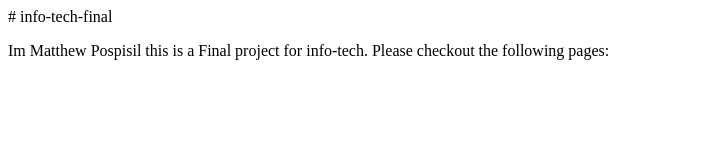
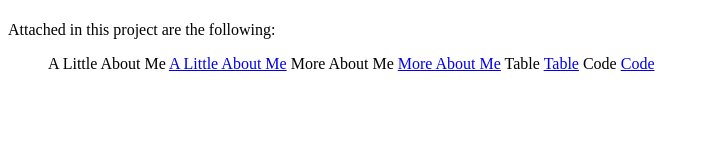
Before and after one commit to mdp1983/info-tech-final, a plain HTML site: page index.html in a window 1280 px wide. Shown: the whole page, without its empty margins (0-709 px from the left). Drawn offline with Linux system fonts and the light colour scheme.

Commit message:
Update index.html

```diff
--- a/index.html
+++ b/index.html
@@ -1,2 +1,17 @@
-# info-tech-final
-<p> Im Matthew Pospisil this is a Final project for info-tech.  Please checkout the following pages:
+<!DOCTYPE html>
+<html>
+<meta charset="UTF-8">
+<body>
+
+<h1></h1>
+<p>Attached in this project are the following:
+    <ul>
+        A Little About Me  <a href="a little about me.html">A Little About Me</a>
+        More About Me <a href="more about me.html">More About Me</a>
+        Table <a href="table.html">Table</a>
+        Code <a href="Code">Code</a>
+    </ul>
+</p>
+
+</body>
+</html>
```
